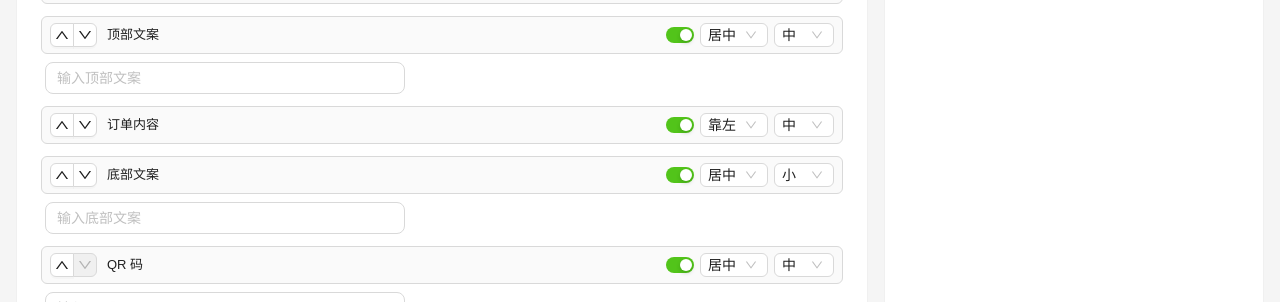
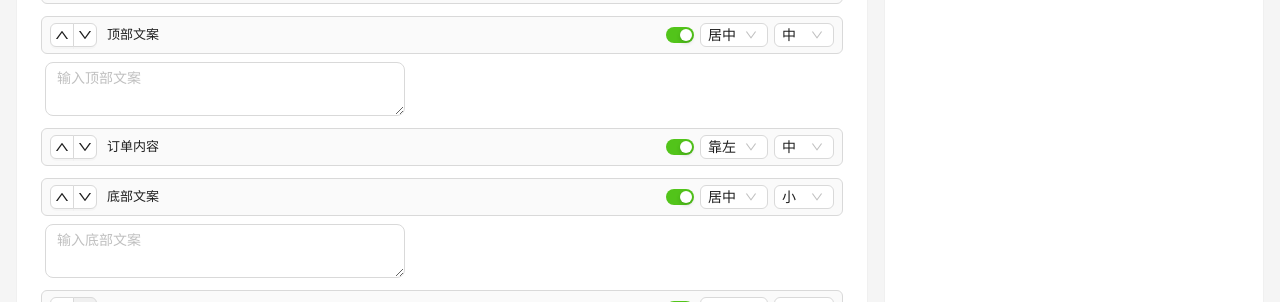
Before and after one commit to avojuiceipoh-ux/avojuice-admin, a React (Vite) app: page /settings/receipt in a window 1280 px wide. Shown: the part 498-800 px from the top of the page. Built offline with nearby package versions, Linux system fonts and the light colour scheme; no server answers; sample sign-in values are in the browser's storage.

Commit message:
fix(admin): 收据顶部/底部文案改为多行输入 TextArea

```diff
--- a/src/pages/settings/Receipt.jsx
+++ b/src/pages/settings/Receipt.jsx
@@ -14,10 +14,10 @@ const SECTION_META = {
   business_name: { label: '店铺名称',      type: 'text',      contentKey: 'business_name' },
   business_info: { label: '店铺信息',      type: 'multiline', contentKey: 'business_info' },
   pickup_code:   { label: '取单号',        type: 'auto' },
-  header_text:   { label: '顶部文案',      type: 'text',      contentKey: 'header_text' },
+  header_text:   { label: '顶部文案',      type: 'multiline', contentKey: 'header_text' },
   items:         { label: '订单内容',      type: 'auto' },
   total:         { label: '合计',         type: 'auto' },
-  footer_text:   { label: '底部文案',      type: 'text',      contentKey: 'footer_text' },
+  footer_text:   { label: '底部文案',      type: 'multiline', contentKey: 'footer_text' },
   qr:            { label: 'QR 码',        type: 'text',      contentKey: 'qr_url' },
 }
 
```
